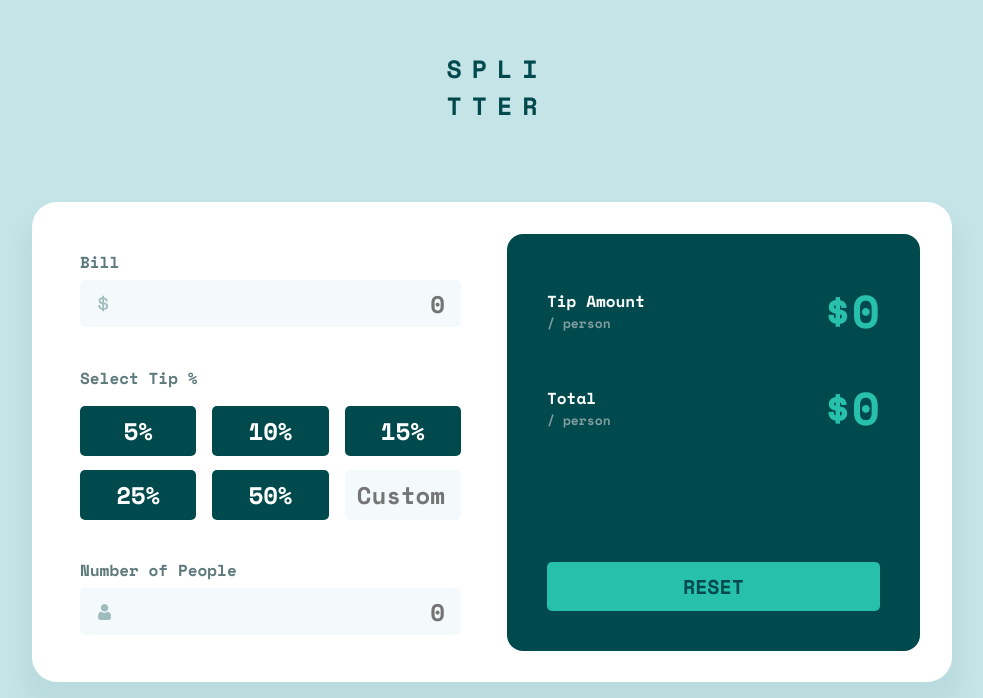
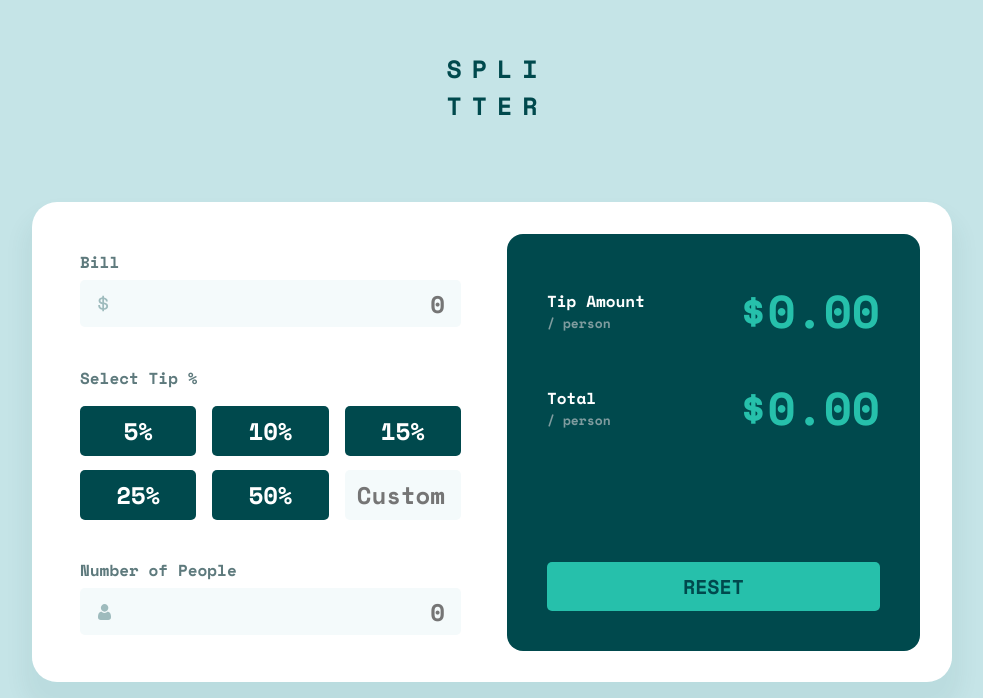
Before and after one commit to GracilianoOG/fem-tip-calculator, a React (Vite) app: page / in a window 1280 px wide. Shown: the part 102-800 px from the top of the page, without its empty margins (148-1131 px from the left). Built offline with nearby package versions, Linux system fonts and the light colour scheme.

Commit message:
Format number to USD currency

```diff
--- a/src/components/ResultBox/index.tsx
+++ b/src/components/ResultBox/index.tsx
@@ -7,12 +7,18 @@ import {
 import type { ResultBoxProps } from "./types";
 
 const ResultBox = ({ label, total }: ResultBoxProps) => {
+  const formatter = new Intl.NumberFormat("en-US", {
+    currency: "USD",
+    style: "currency",
+    currencyDisplay: "symbol",
+  });
+
   return (
     <ResultBoxStyled>
       <ResultTitleStyled>
         {label} <ResultPerPersonStyled>/ person</ResultPerPersonStyled>
       </ResultTitleStyled>
-      <ResultPriceStyled>${total}</ResultPriceStyled>
+      <ResultPriceStyled>{formatter.format(total)}</ResultPriceStyled>
     </ResultBoxStyled>
   );
 };
```
